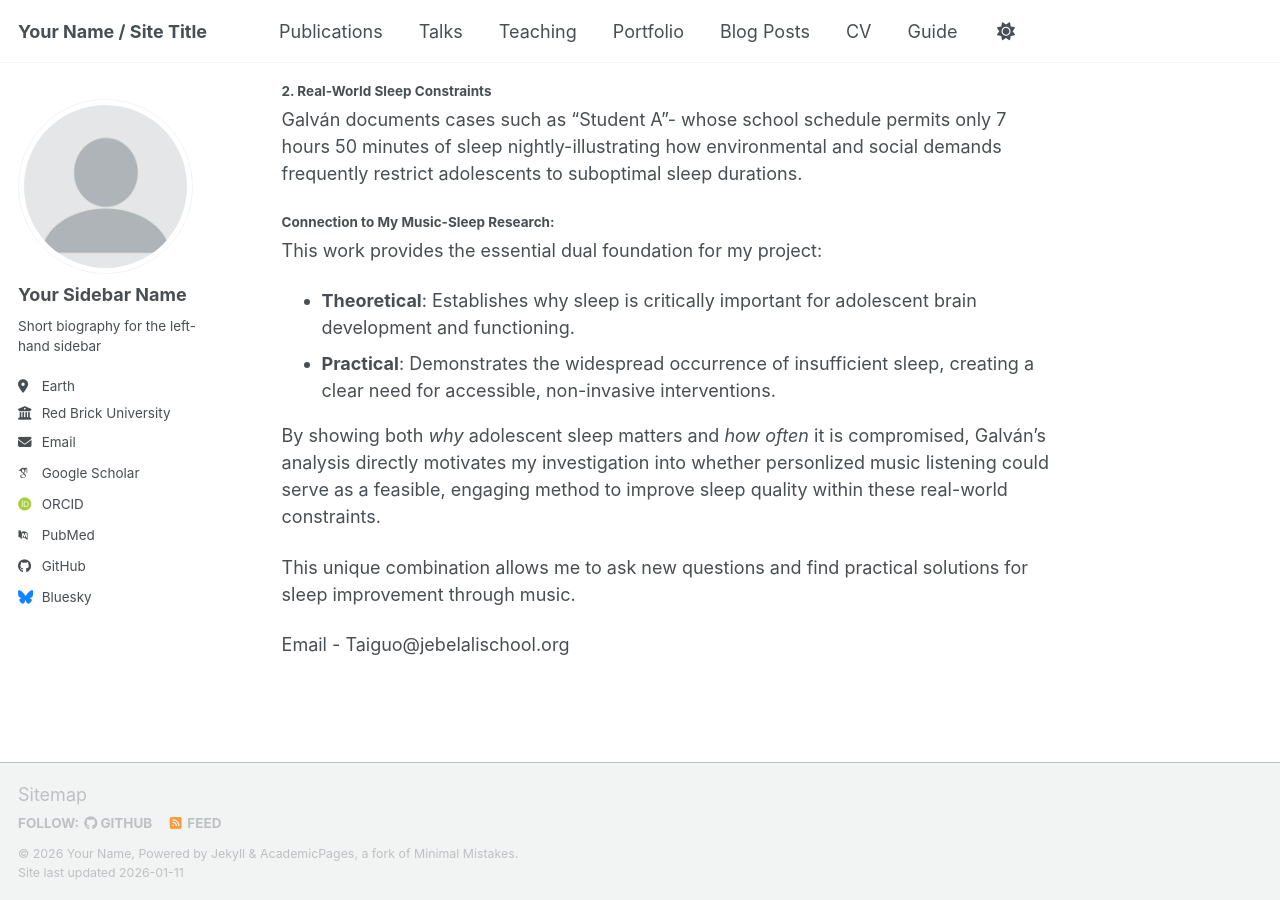
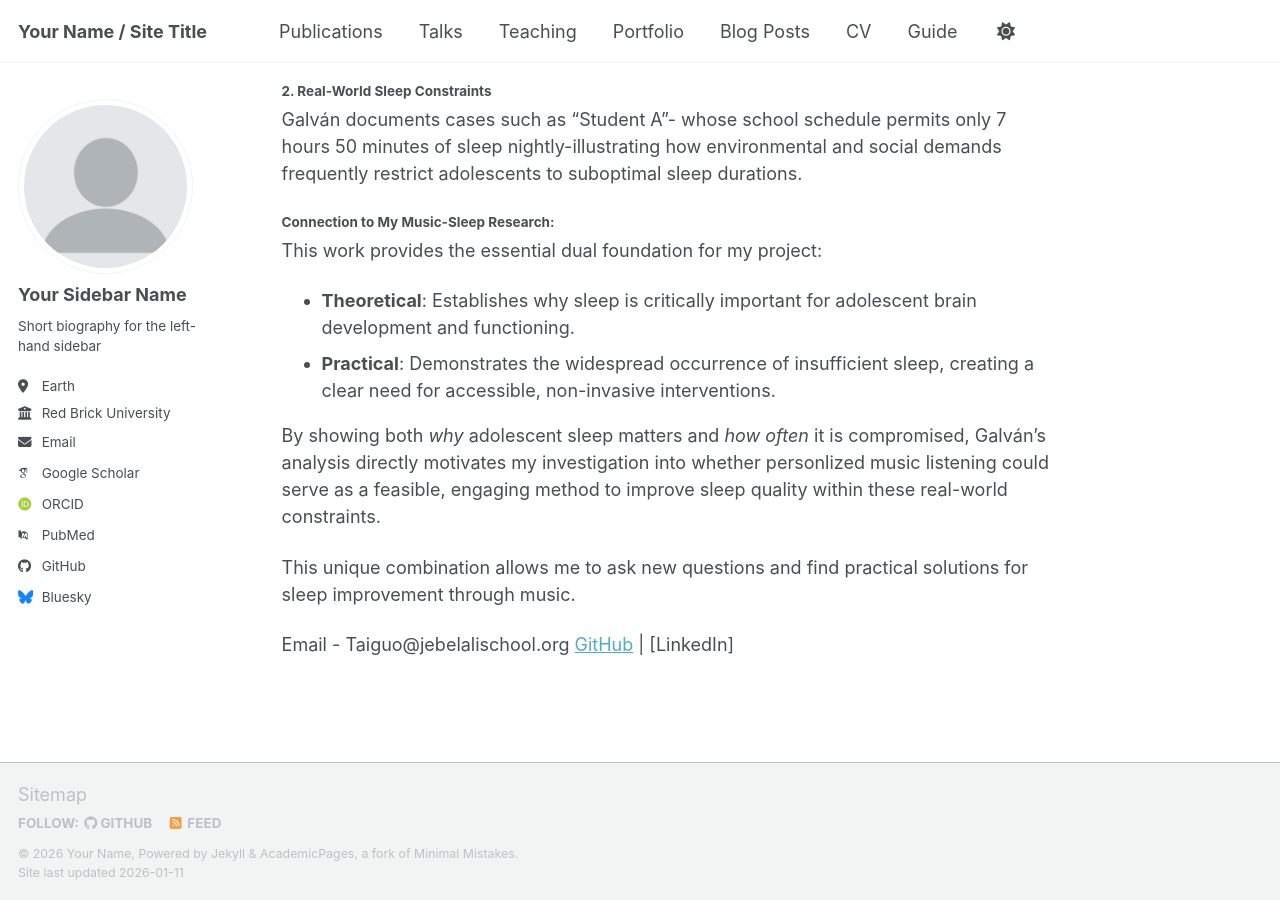
Before and after one commit to Taiguoguo/Taiguoguo-Research, a Jekyll site: the page built from _pages/about.md, in a window 1280 px wide and 900 px high, scrolled down 2496 px. Built offline with Jekyll 4.4.1, drawn with Linux system fonts in a browser that asks for light colours; some web fonts are replaced; our own code applies the rules of GitHub Pages for plain Markdown files; a script bundle is joined from its source files by our own code; library files that are not in the unit come from our copies.

Commit message:
Update about.md

```diff
--- a/_pages/about.md
+++ b/_pages/about.md
@@ -92,3 +92,4 @@ By showing both *why* adolescent sleep matters and *how often* it is compromised
   This unique combination allows me to ask new questions and find practical solutions for sleep improvement through music.
 
   Email - Taiguo@jebelalischool.org
+  [GitHub](https://github.com/Taiguoguo) | [LinkedIn]
```
